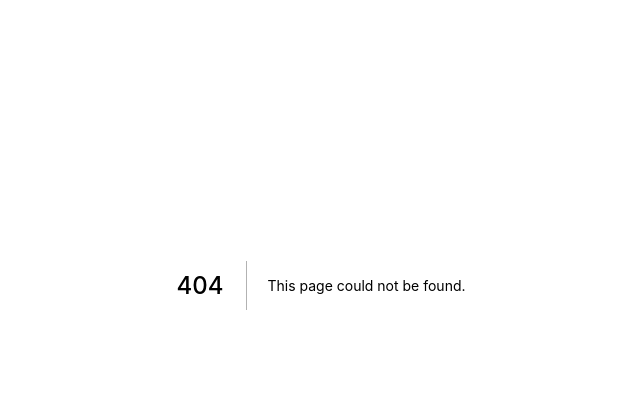
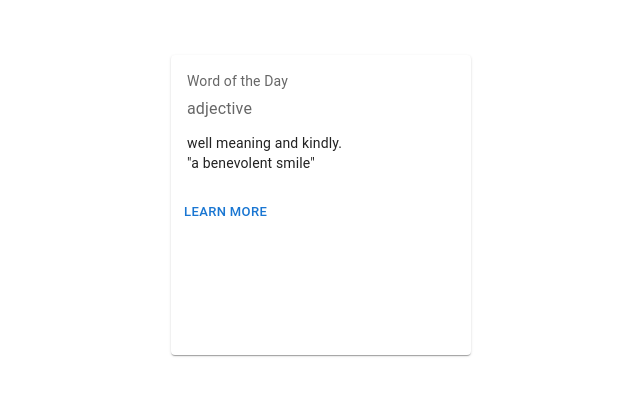
Before and after one commit to yourgotocoder/cse-feedback, a Next.js app: page /feedback/download in a window 1280 px wide. Before the commit this address had no page. Shown: the part 115-510 px from the top of the page, without its empty margins (319-959 px from the left). Built offline with nearby package versions, Linux system fonts and the light colour scheme.

Commit message:
Creating a layout for the download section

```diff
--- /dev/null
+++ b/pages/feedback/download.tsx
@@ -0,0 +1,49 @@
+import React from "react";
+import Box from "@mui/material/Box";
+import Card from "@mui/material/Card";
+import CardActions from "@mui/material/CardActions";
+import CardContent from "@mui/material/CardContent";
+import Button from "@mui/material/Button";
+import Typography from "@mui/material/Typography";
+
+type Props = {};
+
+const Download = (props: Props) => {
+  return (
+    <div>
+      <Card
+        sx={{
+          minWidth: 300,
+          maxWidth: 500,
+          minHeight: 300,
+          maxHeight: 600,
+          margin: "0 auto",
+          position: "absolute",
+          top: "40%",
+          left: "50%",
+          transform: "translateY(-50%) translateX(-50%)",
+        }}
+      >
+        <CardContent>
+          <Typography sx={{ fontSize: 14 }} color="text.secondary" gutterBottom>
+            Word of the Day
+          </Typography>
+          <Typography variant="h5" component="div"></Typography>
+          <Typography sx={{ mb: 1.5 }} color="text.secondary">
+            adjective
+          </Typography>
+          <Typography variant="body2">
+            well meaning and kindly.
+            <br />
+            {'"a benevolent smile"'}
+          </Typography>
+        </CardContent>
+        <CardActions>
+          <Button size="small">Learn More</Button>
+        </CardActions>
+      </Card>
+    </div>
+  );
+};
+
+export default Download;
```
